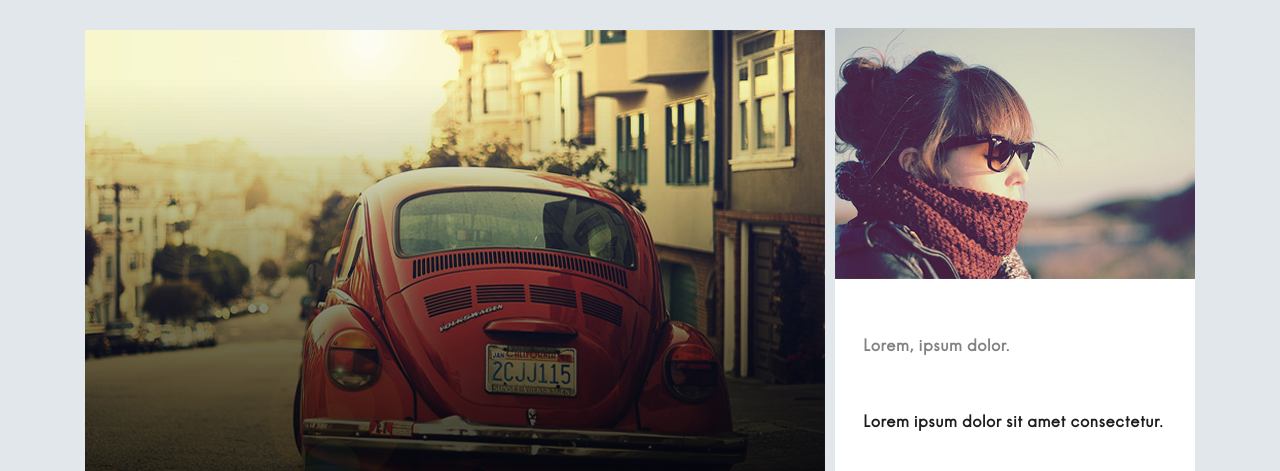
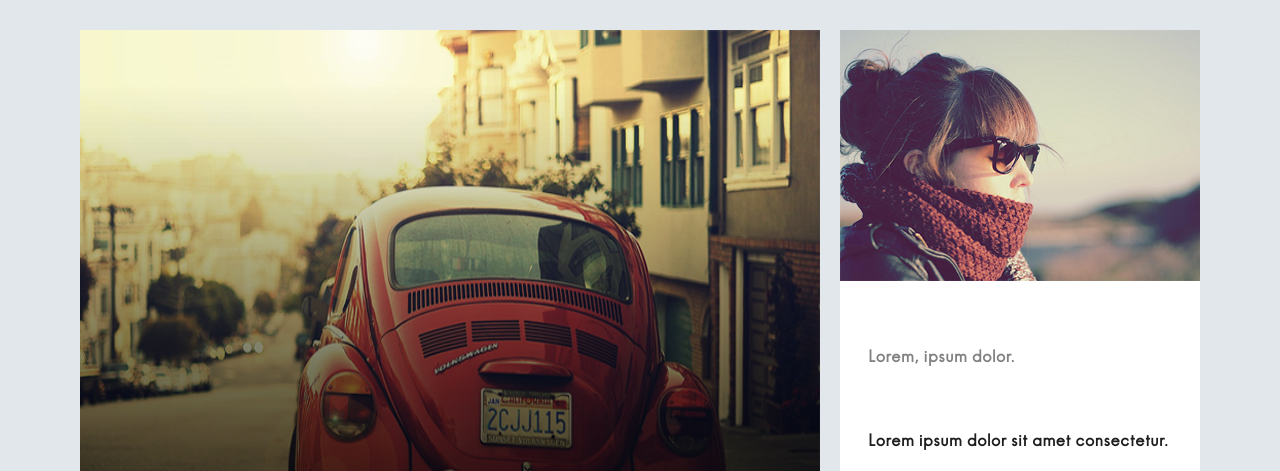
Before and after one commit to RuslanLozhkin/BeetrootLesson9-2, a plain HTML site: page index.html in a window 1280 px wide. Shown: the top 471 px of the page. Drawn offline with Linux system fonts and the light colour scheme.

Commit message:
fixed random margins

```diff
--- a/css/style.css
+++ b/css/style.css
@@ -15,35 +15,34 @@ body{
 article{
     display: flex;
     flex-flow: row wrap;
-    justify-content: space-around;
+    justify-content: space-between;
     width: 1120px;
     background-color: #e2e7ec;
+    margin-top: 30px;
 }
 .main-col{
     display: flex;
     flex-direction: column;
     justify-content: flex-end;
     background: url(img1.png);
-    background-size: 100%;
+    background-size: 100% 110%;
     width: 740px;
     height: 540px;
-    margin-bottom: 20px;
-    margin-top: 30px;
+    padding-bottom: 20px;
 }
 .col{
     display: flex;
     width: 360px;
     height: 540px;
     margin-bottom: 20px;
-    margin-top: 30px;
+    padding-bottom: 20px;
     background-color: #fff;
     flex-direction: column;
     align-content: space-between;
-    justify-content: space-around;
+    justify-content: space-between;
 }
 .title-img{
     display: flex;
-    margin-top: -30px;
 }
 .date{
     display: flex;
```
